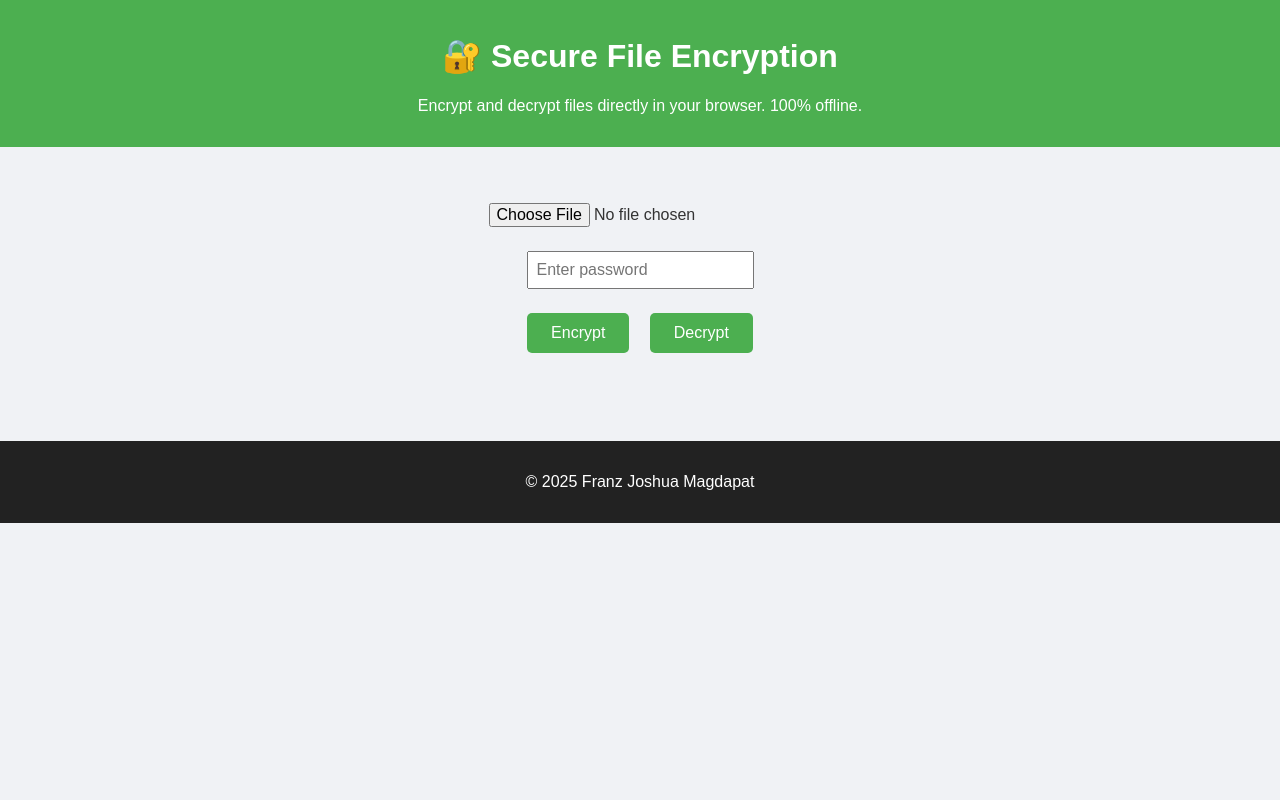
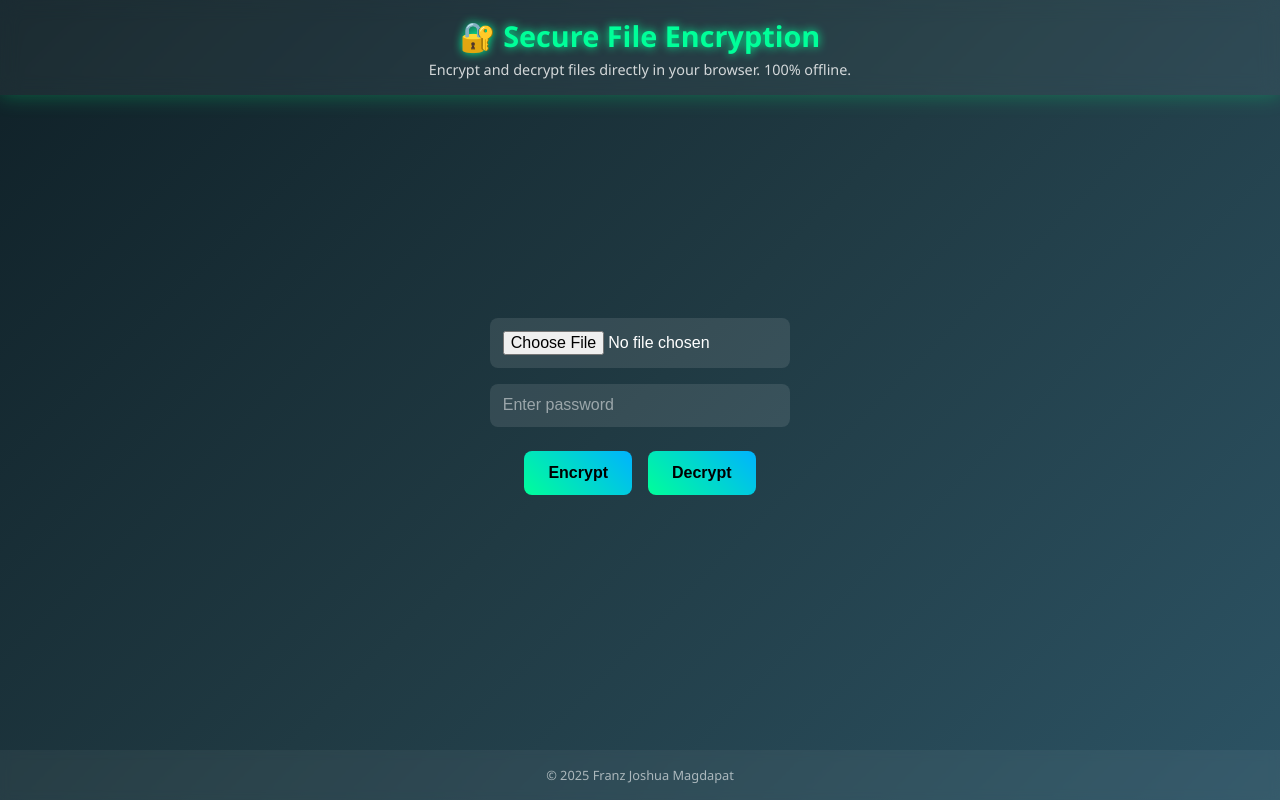
Before and after one commit to Franz0425/securefile-pwa, a plain HTML site: page index.html in a window 1280 px wide. Drawn offline with Linux system fonts and the light colour scheme.

Commit message:
Update style.css

```diff
--- a/style.css
+++ b/style.css
@@ -1,48 +1,104 @@
-body {
-    font-family: Arial, sans-serif;
+/* ===== RESET & BASE ===== */
+* {
     margin: 0;
     padding: 0;
-    background: #f0f2f5;
-    color: #333;
-    text-align: center;
+    box-sizing: border-box;
 }
 
-header {
-    background: #4CAF50;
-    color: white;
-    padding: 1rem;
+body {
+    font-family: 'Segoe UI', Tahoma, sans-serif;
+    background: linear-gradient(135deg, #0f2027, #203a43, #2c5364);
+    color: #fff;
+    text-align: center;
+    min-height: 100vh;
+    display: flex;
+    flex-direction: column;
 }
 
+/* ===== HEADER ===== */
+header {
+    background: rgba(255, 255, 255, 0.05);
+    backdrop-filter: blur(10px);
+    padding: 1rem;
+    box-shadow: 0 0 20px rgba(0, 255, 128, 0.3);
+}
+
+header h1 {
+    font-size: 1.8rem;
+    margin-bottom: 0.3rem;
+    color: #00ff99;
+    text-shadow: 0 0 10px #00ff99;
+}
+
+header p {
+    font-size: 0.9rem;
+    opacity: 0.8;
+}
+
+/* ===== MAIN CONTENT ===== */
 main {
+    flex: 1;
+    display: flex;
+    flex-direction: column;
+    justify-content: center;
     padding: 2rem;
+    gap: 1rem;
 }
 
 input[type="file"],
 input[type="password"] {
-    display: block;
-    margin: 1rem auto;
-    padding: 0.5rem;
+    padding: 0.8rem;
+    border-radius: 8px;
+    border: none;
+    outline: none;
+    width: 100%;
+    max-width: 300px;
+    margin: 0 auto;
+    background: rgba(255, 255, 255, 0.1);
+    color: #fff;
     font-size: 1rem;
 }
 
+input::placeholder {
+    color: rgba(255, 255, 255, 0.5);
+}
+
+.buttons {
+    display: flex;
+    justify-content: center;
+    gap: 1rem;
+    margin-top: 0.5rem;
+}
+
 button {
-    background: #4CAF50;
+    background: linear-gradient(45deg, #00ff99, #00b3ff);
     border: none;
-    color: white;
-    padding: 0.7rem 1.5rem;
-    margin: 0.5rem;
+    padding: 0.8rem 1.5rem;
     font-size: 1rem;
+    font-weight: bold;
+    border-radius: 8px;
     cursor: pointer;
-    border-radius: 5px;
+    color: #000;
+    transition: transform 0.2s ease, box-shadow 0.2s ease;
 }
 
 button:hover {
-    background: #45a049;
+    transform: scale(1.05);
+    box-shadow: 0 0 15px rgba(0, 255, 153, 0.8);
 }
 
+#status {
+    margin-top: 1rem;
+    font-weight: bold;
+    color: #00ffcc;
+    text-shadow: 0 0 10px #00ffcc;
+}
+
+/* ===== FOOTER ===== */
 footer {
-    margin-top: 2rem;
     padding: 1rem;
-    background: #222;
-    color: white;
+    background: rgba(255, 255, 255, 0.05);
+    backdrop-filter: blur(5px);
+    font-size: 0.8rem;
+    color: rgba(255, 255, 255, 0.6);
 }
```
